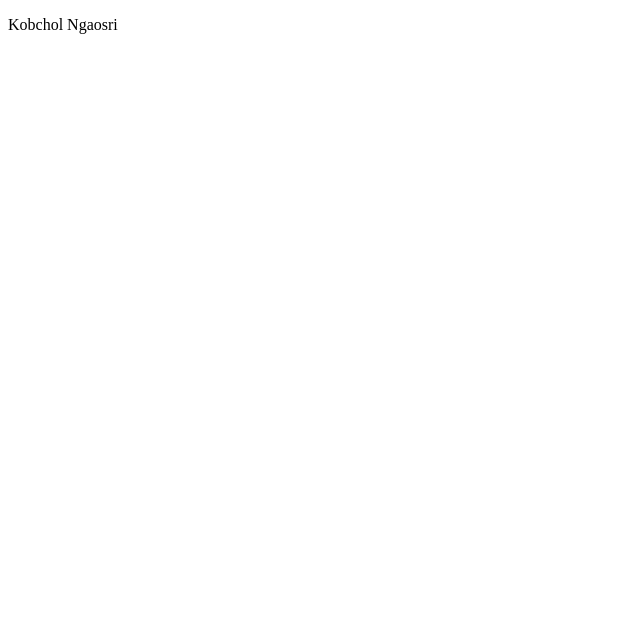
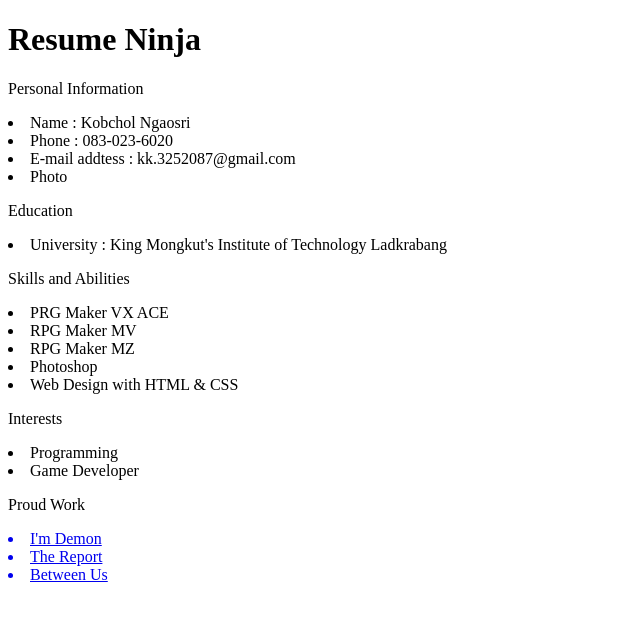
Before and after one commit to 66070010Ninja/itf-webpro, a plain HTML site: page index.html in a window 1280 px wide. Shown: the whole page, without its empty margins (0-640 px from the left). Drawn offline with Linux system fonts and the light colour scheme.

Commit message:
past 1
---

```diff
--- a/index.html
+++ b/index.html
@@ -3,12 +3,44 @@
 <head>
     <meta charset="UTF-8">
     <meta name="viewport" content="width=device-width, initial-scale=1.0">
-    <title>Document</title>
+    <title>My Resume</title>
     <link rel="stylesheet" href="style.css">
 </head>
 <body>
     <div>
-        <p>Kobchol Ngaosri</p>
+        <h1>Resume Ninja</h1>
+    </div>
+    <div>
+        <p>Personal Information</p>
+        <li>Name : Kobchol Ngaosri</li>
+        <li>Phone : 083-023-6020</li>
+        <li>E-mail addtess : kk.3252087@gmail.com</li>
+        <li>Photo</li>
+    </div>
+    <div>
+        <p>Education</p>
+        <li>University : King Mongkut's Institute of Technology Ladkrabang</li>
+        <!-- <li>High School : Bodindecha (Sing Singhaseni) 4</li>
+        <li>Primary School : Nong Chok Konglim Huakhwio School</li> -->
+    </div>
+    <div>
+        <p>Skills and Abilities</p>
+        <li>PRG Maker VX ACE</li>
+        <li>RPG Maker MV</li>
+        <li>RPG Maker MZ</li>
+        <li>Photoshop</li>
+        <li>Web Design with HTML & CSS</li>
+    </div>
+    <div>
+        <p>Interests</p>
+        <li>Programming</li>
+        <li>Game Developer</li>
+    </div>
+    <div>
+        <p>Proud Work</p>
+        <a href="http://irpg.in.th/thread-3620.html" target="_blank"><li>I'm Demon</li></a>
+        <a href="https://ninja-beginner.itch.io/the-report" target="_blank"><li>The Report</li></a>
+        <a href="https://gamelaststudio.itch.io/between-us" target="_blank"><li>Between Us</li></a>
     </div>
 </body>
 </html>
```
